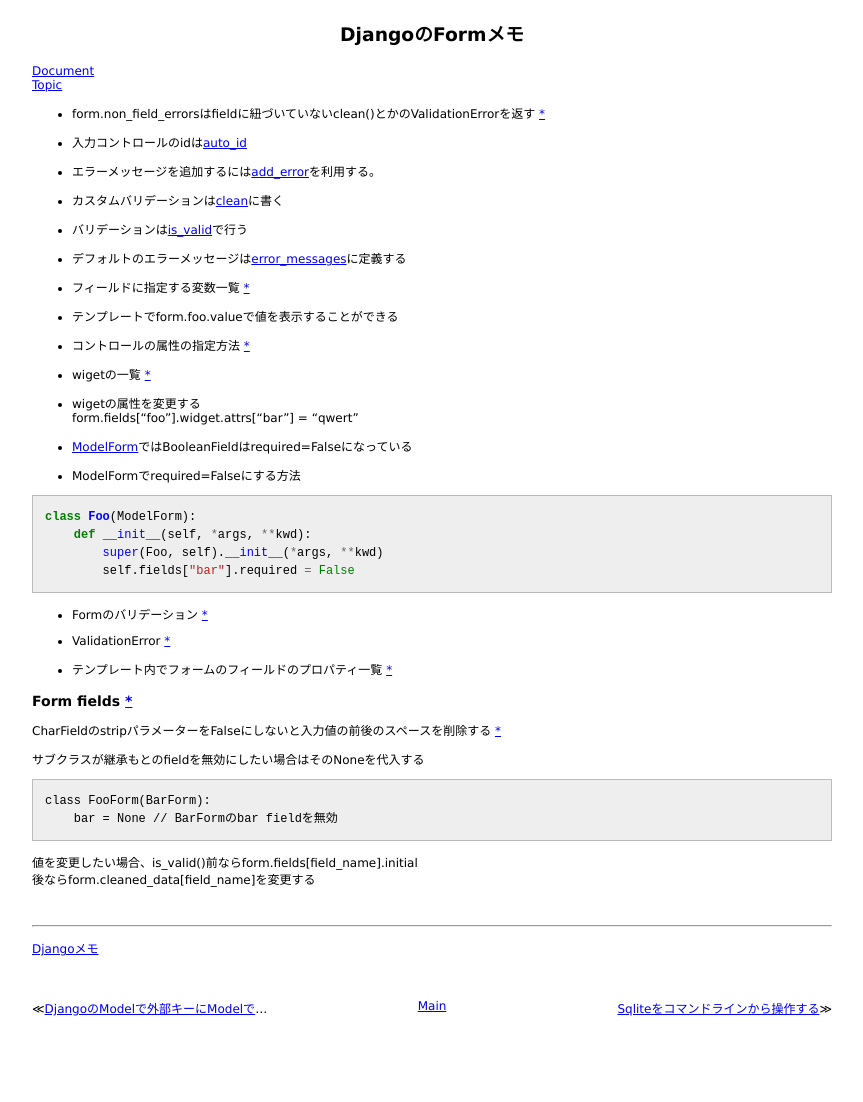
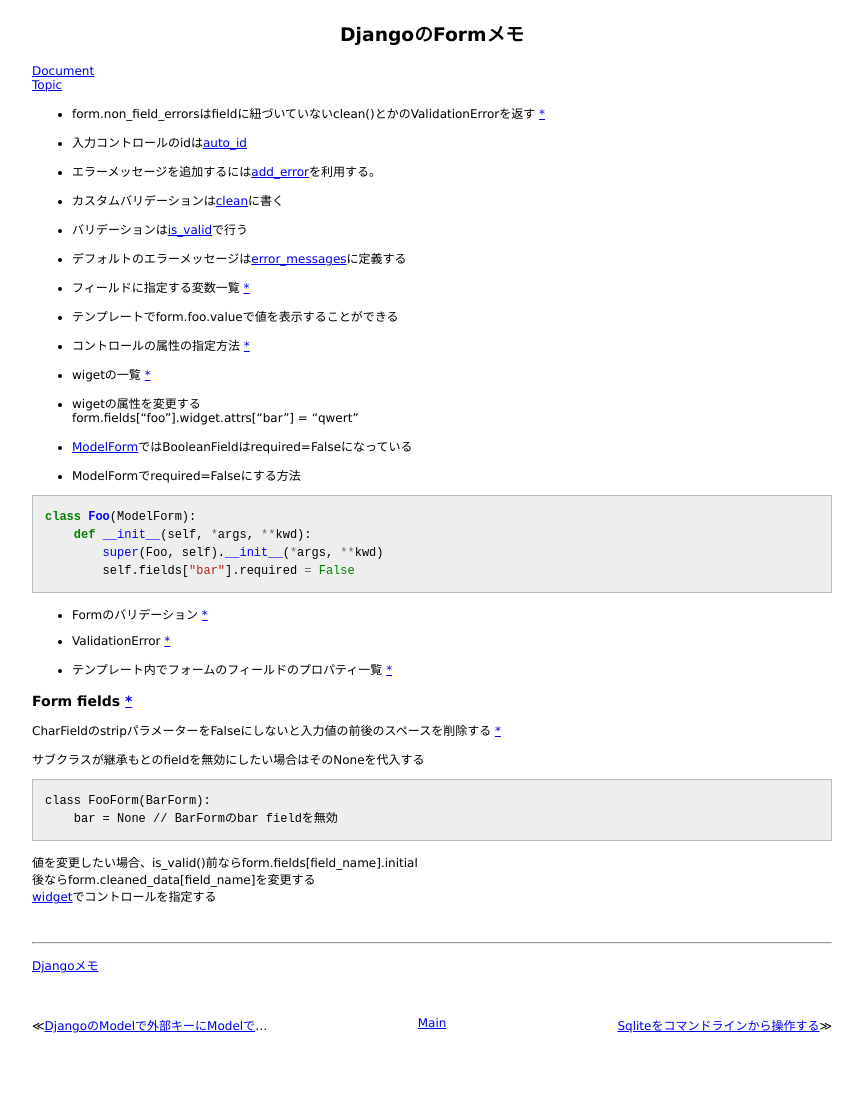
Before and after one commit to 38elements/38elements.github.com, a Jekyll site: the page built from _posts/2014-12-02-django-forms.md, in a window 1280 px wide. Shown: the whole page, without its empty margins (208-1071 px from the left). Built offline with Jekyll 4.4.1, drawn with Linux system fonts in a browser that asks for light colours.

Commit message:
Update 2014-12-02-django-forms.md

````diff
--- a/_posts/2014-12-02-django-forms.md
+++ b/_posts/2014-12-02-django-forms.md
@@ -55,6 +55,7 @@ class FooForm(BarForm):
 ```
 値を変更したい場合、is_valid()前ならform.fields[field_name].initial
 後ならform.cleaned_data[field_name]を変更する
+[widget](https://docs.djangoproject.com/en/stable/ref/forms/widgets/)でコントロールを指定する
 
 
 <br/>
````
